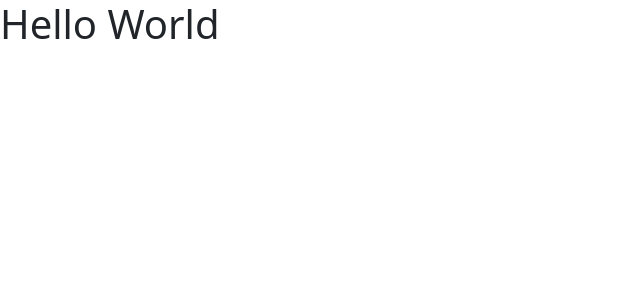
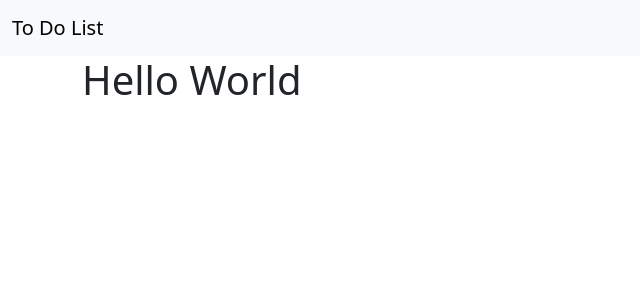
Before and after one commit to jigolaurito93/To-Do-List-with-React, a React (Create React App) app in the folder to-do-app/: page / in a window 1280 px wide. Shown: the top 300 px of the page, without its empty margins (0-640 px from the left). Built offline with nearby package versions, Linux system fonts and the light colour scheme; the HTML template or start-up script is replaced by a standard one.

Commit message:
added navbar

```diff
--- a/to-do-app/src/App.js
+++ b/to-do-app/src/App.js
@@ -1,9 +1,14 @@
 import React from 'react'
+import NavBar from './components/NavBar'
 
 export default function App() {
   return (
     <div>
-      <h1>Hello World</h1>
+      <NavBar />
+      <div className='container'>
+        <h1>Hello World</h1>
+      </div>
+
     </div>
   )
 }
--- /dev/null
+++ b/to-do-app/src/components/NavBar.jsx
@@ -0,0 +1,14 @@
+import React from 'react'
+
+export default function NavBar() {
+
+  return (
+    <div>
+      <nav className="navbar bg-body-tertiary">
+        <div className="container-fluid">
+            <a href="/" className="navbar-brand">To Do List</a>
+        </div>
+      </nav>
+    </div>
+  )
+}
```
Also changed, not shown: to-do-app/src/components/ToDoForm.jsx (added, +9 -0 lines).
